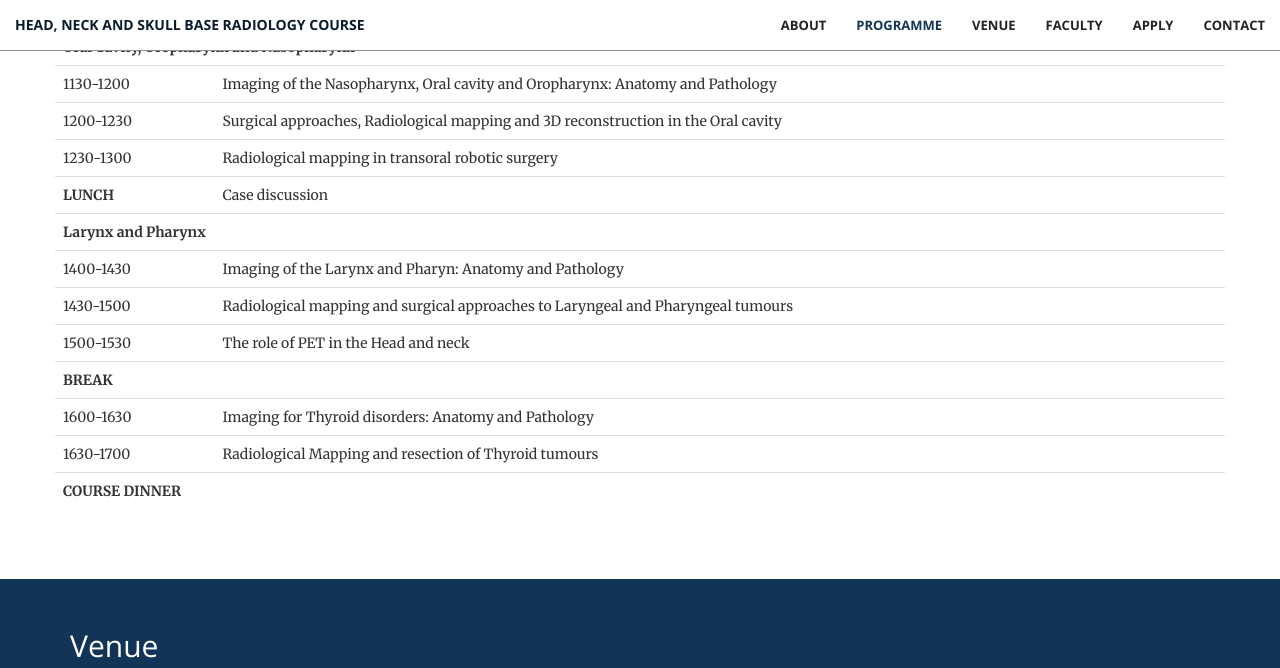
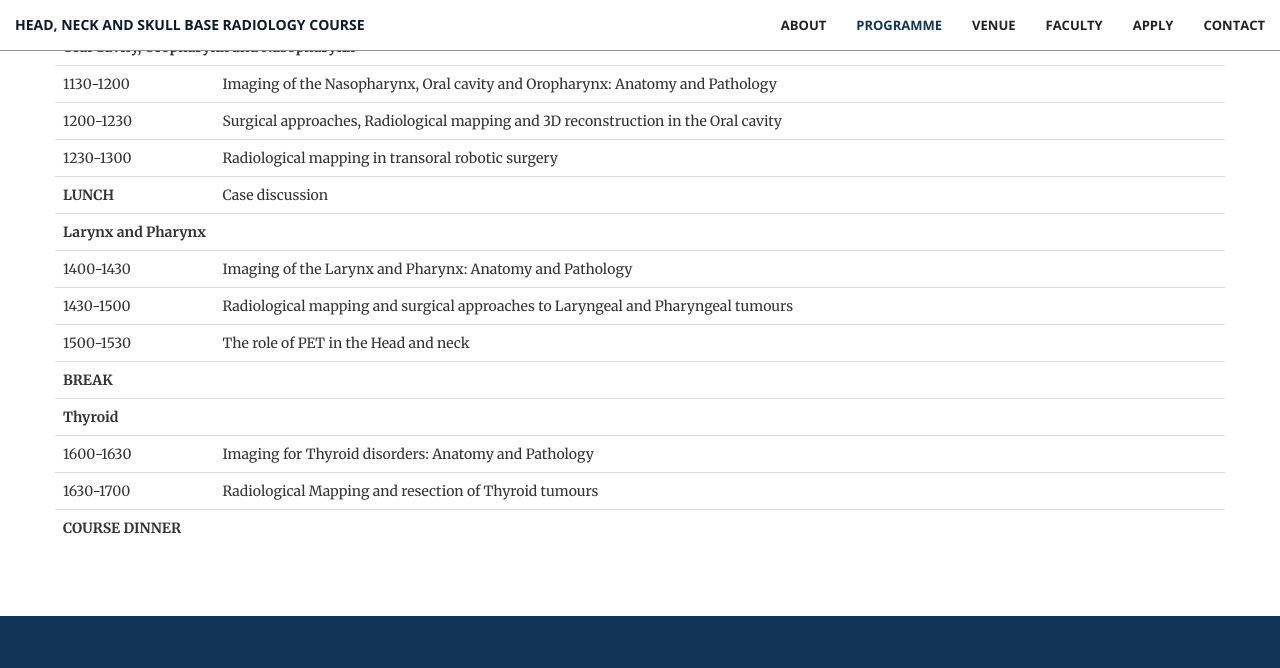
Before and after one commit to aberdeenradiology/aberdeenradiology.github.io, a Jekyll site: the page built from index.html, in a window 1280 px wide and 900 px high, scrolled down 1704 px, cut to the strip 0-668 px from the top of the window. Built offline with Jekyll 4.4.1, drawn with Linux system fonts in a browser that asks for light colours.

Commit message:
Update programme.html

```diff
--- a/_includes/programme.html
+++ b/_includes/programme.html
@@ -15,10 +15,11 @@
                 <tr><td>1230-1300</td><td>Radiological mapping in transoral robotic surgery</td></tr>
                 <tr><td><b>LUNCH</b></td><td>Case discussion</td></tr>
                 <tr><td colspan = "2"><b>Larynx and Pharynx</b></td></tr>
-                <tr><td>1400-1430</td><td>Imaging of the Larynx and Pharyn: Anatomy and Pathology</td></tr>
+                <tr><td>1400-1430</td><td>Imaging of the Larynx and Pharynx: Anatomy and Pathology</td></tr>
                 <tr><td>1430-1500</td><td>Radiological mapping and surgical approaches to Laryngeal and Pharyngeal tumours</td></tr>
                 <tr><td>1500-1530</td><td>The role of PET in the Head and neck</td></tr>
                 <tr><td colspan = "2"><b>BREAK</b></td></tr>
+                <tr><td colspan = "2"><b>Thyroid</b></td></tr>
                 <tr><td>1600-1630</td><td>Imaging for Thyroid disorders: Anatomy and Pathology</td></tr>
                 <tr><td>1630-1700</td><td>Radiological Mapping and resection of Thyroid tumours</td></tr>
 
```
